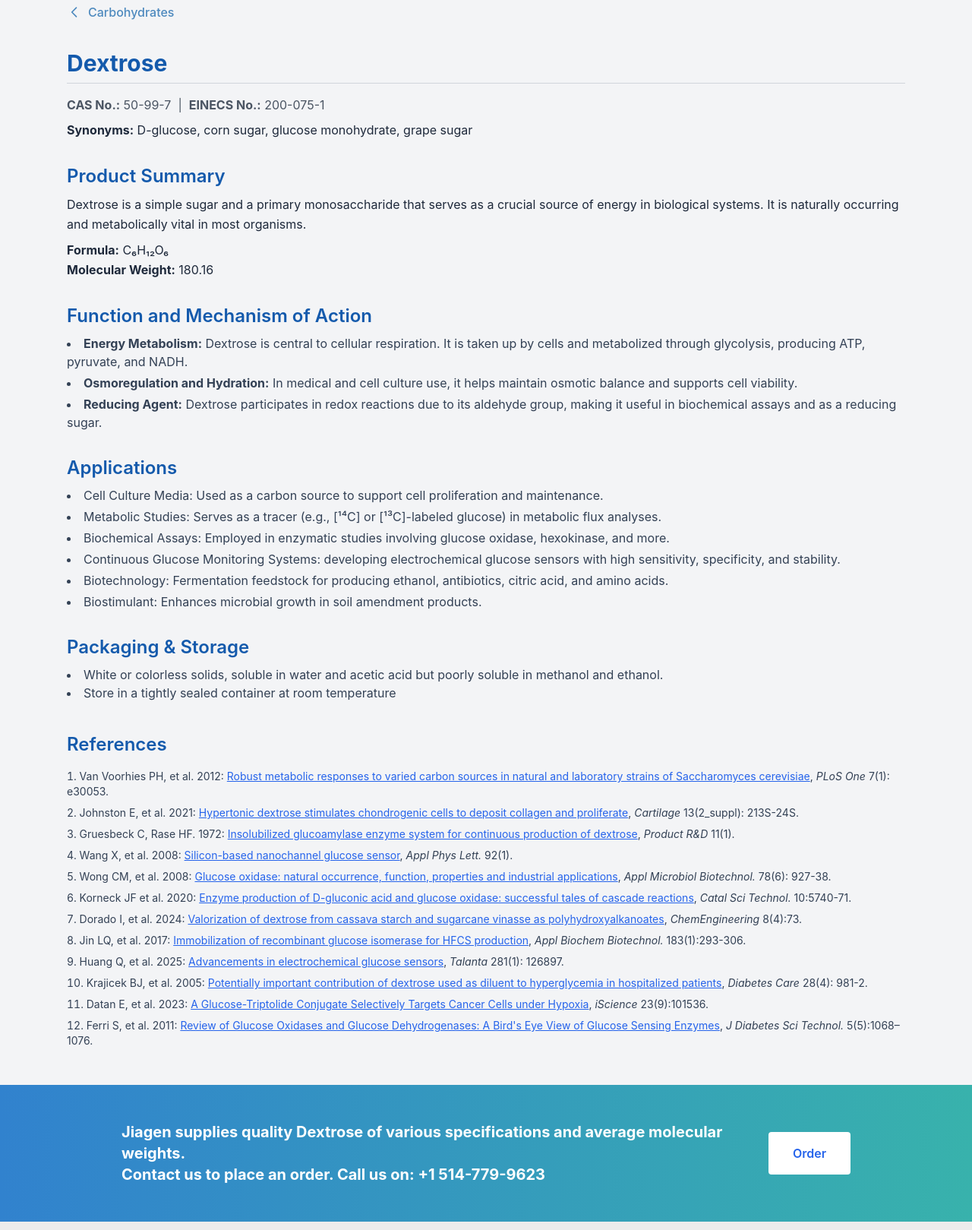
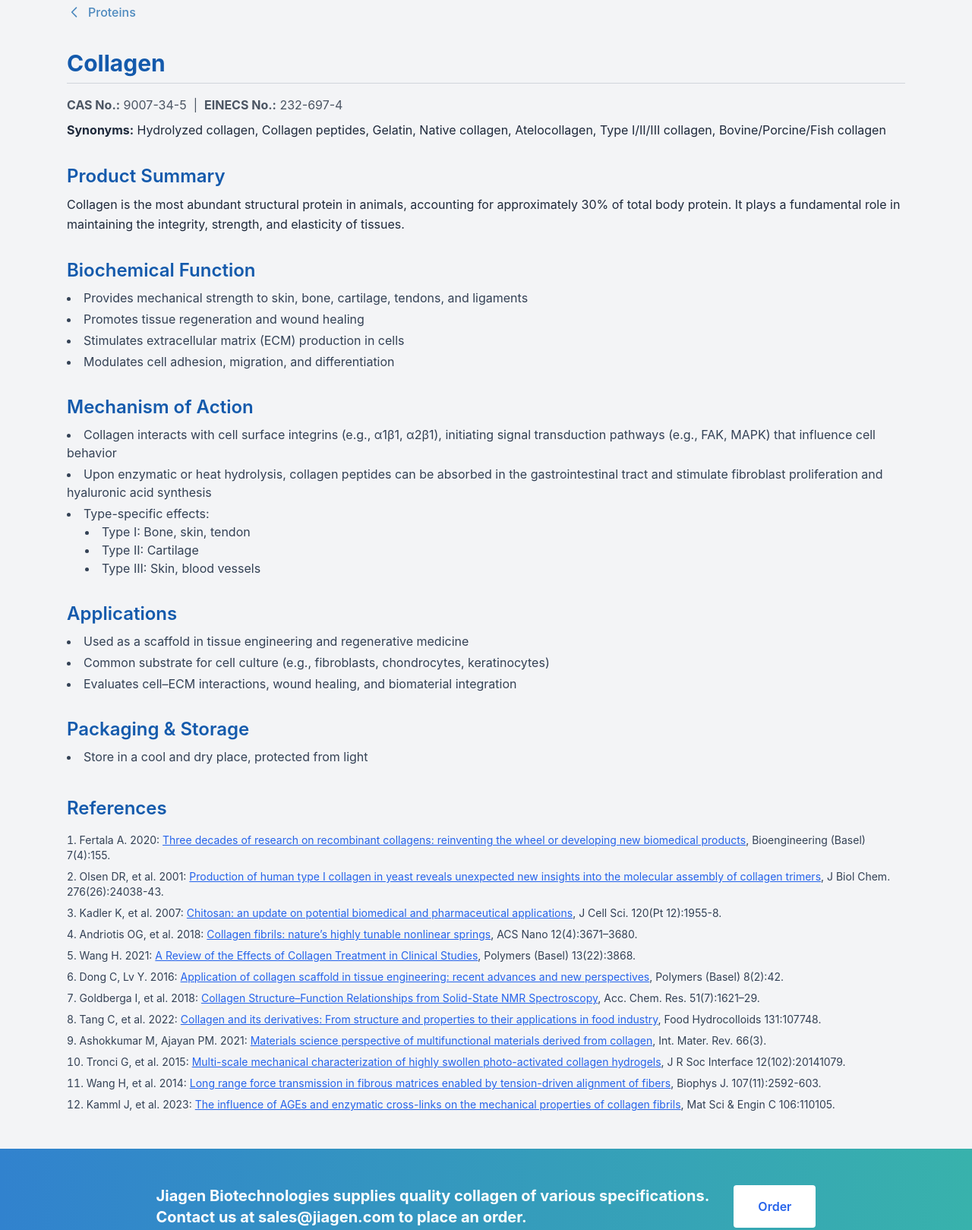
Before and after one commit to lixjiajia/jiagen, a website: page products/proteins/collagen.html in a window 1280 px wide. Shown: the part 161-1780 px from the top of the page at 76% size. Drawn offline with nearby package versions, Linux system fonts and the light colour scheme.

Commit message:
remove about us, modify contact banner, add collagen

```diff
--- a/products/proteins/collagen.html
+++ b/products/proteins/collagen.html
@@ -60,7 +60,6 @@
             <!-- Other links -->
             <li><a href="../../technology.html" class="block py-2 text-slate-800 hover:text-slate-900">TECHNOLOGY SERVICES</a></li>
             <li><a href="../../order.html" class="block py-2 text-slate-800 hover:text-slate-900">ORDER</a></li>
-            <li><a href="../../aboutus.html" class="block py-2 text-slate-800 hover:text-slate-900">ABOUT US</a></li>
         </ul>
         </div>
     </div>
@@ -100,7 +99,6 @@
 
           <li class="p-4 lg:px-8"><a class="text-slate-800 hover:text-slate-900" href="../../technology.html">TECHNOLOGY SERVICES</a></li>
           <li class="p-4 lg:px-8"><a class="text-slate-800 hover:text-slate-900" href="../../order.html">ORDER</a></li>
-          <li class="p-4 lg:px-8"><a class="text-slate-800 hover:text-slate-900" href="../../aboutus.html">ABOUT US</a></li>
         </ul>
         <div class="flex items-center space-x-1">
           <!-- Search -->
@@ -152,78 +150,90 @@
   <!-- Main Content -->
   <main class="max-w-6xl mx-auto px-6 py-12 text-slate-800 font-sans leading-relaxed">
     <div class="mb-8">
-        <a href="carbohydrates.html" class="inline-flex items-center text-productblue hover:text-brandblue font-medium">
+        <a href="proteins.html" class="inline-flex items-center text-productblue hover:text-brandblue font-medium">
           <svg class="w-5 h-5 mr-2" fill="none" stroke="currentColor" stroke-width="2" viewBox="0 0 24 24"
             xmlns="http://www.w3.org/2000/svg">
             <path stroke-linecap="round" stroke-linejoin="round" d="M15 19l-7-7 7-7"></path>
           </svg>
-          Carbohydrates
+          Proteins
         </a>
       </div>
       <section>
-        <h2 class="text-3xl font-bold text-brandblue border-b border-gray-300 pb-2 mb-4">Dextrose</h2>
+        <h2 class="text-3xl font-bold text-brandblue border-b border-gray-300 pb-2 mb-4">Collagen</h2>
         <p class="text-base text-gray-600 mb-2">
-          <strong>CAS No.:</strong> 50-99-7 &nbsp;|&nbsp;
-          <strong>EINECS No.:</strong> 200-075-1
+          <strong>CAS No.:</strong> 9007-34-5 &nbsp;|&nbsp;
+          <strong>EINECS No.:</strong> 232-697-4
         </p>
-        <p class="mb-4"><strong>Synonyms:</strong> D-glucose, corn sugar, glucose monohydrate, grape sugar</p>
+        <p class="mb-4"><strong>Synonyms:</strong> Hydrolyzed collagen, Collagen peptides, Gelatin, Native collagen, Atelocollagen, Type I/II/III collagen, Bovine/Porcine/Fish collagen</p>
       </section>
 
       <section class="mt-8">
         <h3 class="text-2xl font-semibold text-brandblue mb-2">Product Summary</h3>
-        <p>Dextrose is a simple sugar and a primary monosaccharide that serves as a crucial source of energy in biological systems. It is naturally occurring and metabolically vital in most organisms.</p>
-        <p class="mt-2">
-          <strong>Formula:</strong> C₆H₁₂O₆<br>
-          <strong>Molecular Weight:</strong> 180.16
+        <p>
+          Collagen is the most abundant structural protein in animals, accounting for approximately 30% of total body protein.
+          It plays a fundamental role in maintaining the integrity, strength, and elasticity of tissues.
         </p>
       </section>
 
       <section class="mt-8">
-        <h3 class="text-2xl font-semibold text-brandblue mb-2">Function and Mechanism of Action</h3>
+        <h3 class="text-2xl font-semibold text-brandblue mb-2">Biochemical Function</h3>
         <ul class="list-disc list-inside space-y-1 text-base text-slate-700">
-          <li><strong>Energy Metabolism:</strong> Dextrose is central to cellular respiration. It is taken up by cells and metabolized through glycolysis, producing ATP, pyruvate, and NADH.</li>
-          <li><strong>Osmoregulation and Hydration:</strong> In medical and cell culture use, it helps maintain osmotic balance and supports cell viability.</li>
-          <li><strong>Reducing Agent:</strong> Dextrose participates in redox reactions due to its aldehyde group, making it useful in biochemical assays and as a reducing sugar.</li>
+          <li>Provides mechanical strength to skin, bone, cartilage, tendons, and ligaments</li>
+          <li>Promotes tissue regeneration and wound healing</li>
+          <li>Stimulates extracellular matrix (ECM) production in cells</li>
+          <li>Modulates cell adhesion, migration, and differentiation</li>
+        </ul>
+      </section>
+
+      <section class="mt-8">
+        <h3 class="text-2xl font-semibold text-brandblue mb-2">Mechanism of Action</h3>
+        <ul class="list-disc list-inside space-y-1 text-base text-slate-700">
+          <li>Collagen interacts with cell surface integrins (e.g., α1β1, α2β1), initiating signal transduction pathways (e.g., FAK, MAPK) that influence cell behavior</li>
+          <li>Upon enzymatic or heat hydrolysis, collagen peptides can be absorbed in the gastrointestinal tract and stimulate fibroblast proliferation and hyaluronic acid synthesis</li>
+          <li>Type-specific effects:
+            <ul class="list-disc list-inside ml-6">
+              <li>Type I: Bone, skin, tendon</li>
+              <li>Type II: Cartilage</li>
+              <li>Type III: Skin, blood vessels</li>
+            </ul>
+          </li>
         </ul>
       </section>
 
       <section class="mt-8">
         <h3 class="text-2xl font-semibold text-brandblue mb-2">Applications</h3>
         <ul class="list-disc list-inside space-y-1 text-base text-slate-700">
-          <li>Cell Culture Media: Used as a carbon source to support cell proliferation and maintenance.</li>
-          <li>Metabolic Studies: Serves as a tracer (e.g., [¹⁴C] or [¹³C]-labeled glucose) in metabolic flux analyses.</li>
-          <li>Biochemical Assays: Employed in enzymatic studies involving glucose oxidase, hexokinase, and more.</li>
-          <li>Continuous Glucose Monitoring Systems: developing electrochemical glucose sensors with high sensitivity, specificity, and stability.</li>
-          <li>Biotechnology: Fermentation feedstock for producing ethanol, antibiotics, citric acid, and amino acids.</li>
-          <li>Biostimulant: Enhances microbial growth in soil amendment products.</li>
+          <li>Used as a scaffold in tissue engineering and regenerative medicine</li>
+          <li>Common substrate for cell culture (e.g., fibroblasts, chondrocytes, keratinocytes)</li>
+          <li>Evaluates cell–ECM interactions, wound healing, and biomaterial integration</li>
         </ul>
       </section>
 
       <section class="mt-8">
         <h3 class="text-2xl font-semibold text-brandblue mb-2">Packaging & Storage</h3>
-        <ul class="list-disc list-inside text-base text-slate-700">
-          <li>White or colorless solids, soluble in water and acetic acid but poorly soluble in methanol and ethanol.</li>
-          <li>Store in a tightly sealed container at room temperature</li>
+        <ul class="list-disc list-inside space-y-1 text-base text-slate-700">
+          <li>Store in a cool and dry place, protected from light</li>
         </ul>
       </section>
 
       <section class="mt-10">
         <h3 class="text-2xl font-semibold text-brandblue mb-4">References</h3>
         <ol class="list-decimal list-inside space-y-2 text-sm text-slate-700">
-          <li>Van Voorhies PH, et al. 2012: <a href="https://pmc.ncbi.nlm.nih.gov/articles/PMC3253814/?utm_source=chatgpt.com" target="_blank" class="text-blue-600 underline hover:text-blue-800">Robust metabolic responses to varied carbon sources in natural and laboratory strains of Saccharomyces cerevisiae</a>, <em>PLoS One</em> 7(1): e30053.</li>
-          <li>Johnston E, et al. 2021: <a href="https://pubmed.ncbi.nlm.nih.gov/34109827/" target="_blank" class="text-blue-600 underline hover:text-blue-800">Hypertonic dextrose stimulates chondrogenic cells to deposit collagen and proliferate</a>, <em>Cartilage</em> 13(2_suppl): 213S-24S.</li>
-          <li>Gruesbeck C, Rase HF. 1972: <a href="https://pubs.acs.org/doi/10.1021/i360041a013" target="_blank" class="text-blue-600 underline hover:text-blue-800">Insolubilized glucoamylase enzyme system for continuous production of dextrose</a>, <em>Product R&D</em> 11(1).</li>
-          <li>Wang X, et al. 2008: <a href="https://pubs.aip.org/aip/apl/article-abstract/92/1/013903/913798/Silicon-based-nanochannel-glucose-sensor?redirectedFrom=fulltext" target="_blank" class="text-blue-600 underline hover:text-blue-800">Silicon-based nanochannel glucose sensor</a>, <em>Appl Phys Lett.</em> 92(1).</li>
-          <li>Wong CM, et al. 2008: <a href="https://pubmed.ncbi.nlm.nih.gov/18330562/" target="_blank" class="text-blue-600 underline hover:text-blue-800">Glucose oxidase: natural occurrence, function, properties and industrial applications</a>, <em>Appl Microbiol Biotechnol.</em> 78(6): 927-38.</li>
-          <li>Korneck JF et al. 2020: <a href="https://pubs.rsc.org/en/content/articlelanding/2020/cy/d0cy00819b" target="_blank" class="text-blue-600 underline hover:text-blue-800">Enzyme production of D-gluconic acid and glucose oxidase: successful tales of cascade reactions</a>, <em>Catal Sci Technol.</em> 10:5740-71.</li>
-          <li>Dorado I, et al. 2024: <a href="https://www.mdpi.com/2305-7084/8/4/73" target="_blank" class="text-blue-600 underline hover:text-blue-800">Valorization of dextrose from cassava starch and sugarcane vinasse as polyhydroxyalkanoates</a>, <em>ChemEngineering</em> 8(4):73.</li>
-          <li>Jin LQ, et al. 2017: <a href="https://pubmed.ncbi.nlm.nih.gov/28285356/" target="_blank" class="text-blue-600 underline hover:text-blue-800">Immobilization of recombinant glucose isomerase for HFCS production</a>, <em>Appl Biochem Biotechnol.</em> 183(1):293-306.</li>
-          <li>Huang Q, et al. 2025: <a href="https://www.sciencedirect.com/science/article/abs/pii/S0039914024012761?utm_source=chatgpt.com" target="_blank" class="text-blue-600 underline hover:text-blue-800">Advancements in electrochemical glucose sensors</a>, <em>Talanta</em> 281(1): 126897.</li>
-          <li>Krajicek BJ, et al. 2005: <a href="https://diabetesjournals.org/care/article/28/4/981/23717/Potentially-Important-Contribution-of-Dextrose" target="_blank" class="text-blue-600 underline hover:text-blue-800">Potentially important contribution of dextrose used as diluent to hyperglycemia in hospitalized patients</a>, <em>Diabetes Care</em> 28(4): 981-2.</li>
-          <li>Datan E, et al. 2023: <a href="https://pubmed.ncbi.nlm.nih.gov/33083765/" target="_blank" class="text-blue-600 underline hover:text-blue-800">A Glucose-Triptolide Conjugate Selectively Targets Cancer Cells under Hypoxia</a>, <em>iScience</em> 23(9):101536.</li>
-          <li>Ferri S, et al. 2011: <a href="https://pmc.ncbi.nlm.nih.gov/articles/PMC3208862/" target="_blank" class="text-blue-600 underline hover:text-blue-800">Review of Glucose Oxidases and Glucose Dehydrogenases: A Bird's Eye View of Glucose Sensing Enzymes</a>, <em>J Diabetes Sci Technol.</em> 5(5):1068–1076.</li>
+          <li>Fertala A. 2020: <a href="https://pubmed.ncbi.nlm.nih.gov/33276472/" target="_blank" class="text-blue-600 underline hover:text-blue-800">Three decades of research on recombinant collagens: reinventing the wheel or developing new biomedical products</a>, Bioengineering (Basel) 7(4):155.</li>
+          <li>Olsen DR, et al. 2001: <a href="https://pubmed.ncbi.nlm.nih.gov/11279215/" target="_blank" class="text-blue-600 underline hover:text-blue-800">Production of human type I collagen in yeast reveals unexpected new insights into the molecular assembly of collagen trimers</a>, J Biol Chem. 276(26):24038-43.</li>
+          <li>Kadler K, et al. 2007: <a href="https://pubmed.ncbi.nlm.nih.gov/17550969/" target="_blank" class="text-blue-600 underline hover:text-blue-800">Chitosan: an update on potential biomedical and pharmaceutical applications</a>, J Cell Sci. 120(Pt 12):1955-8.</li>
+          <li>Andriotis OG, et al. 2018: <a href="https://pubs.acs.org/doi/10.1021/acsnano.8b00837?utm_source=chatgpt.com" target="_blank" class="text-blue-600 underline hover:text-blue-800">Collagen fibrils: nature’s highly tunable nonlinear springs</a>, ACS Nano 12(4):3671–3680.</li>
+          <li>Wang H. 2021: <a href="https://pmc.ncbi.nlm.nih.gov/articles/PMC8620403/" target="_blank" class="text-blue-600 underline hover:text-blue-800">A Review of the Effects of Collagen Treatment in Clinical Studies</a>, Polymers (Basel) 13(22):3868.</li>
+          <li>Dong C, Lv Y. 2016: <a href="https://pmc.ncbi.nlm.nih.gov/articles/PMC6432532/" target="_blank" class="text-blue-600 underline hover:text-blue-800">Application of collagen scaffold in tissue engineering: recent advances and new perspectives</a>, Polymers (Basel) 8(2):42.</li>
+          <li>Goldberga I, et al. 2018: <a href="https://pubs.acs.org/doi/10.1021/acs.accounts.8b00092?utm_source=chatgpt.com" target="_blank" class="text-blue-600 underline hover:text-blue-800">Collagen Structure–Function Relationships from Solid-State NMR Spectroscopy</a>, Acc. Chem. Res. 51(7):1621–29.</li>
+          <li>Tang C, et al. 2022: <a href="https://www.sciencedirect.com/science/article/abs/pii/S0268005X22002685" target="_blank" class="text-blue-600 underline hover:text-blue-800">Collagen and its derivatives: From structure and properties to their applications in food industry</a>, Food Hydrocolloids 131:107748.</li>
+          <li>Ashokkumar M, Ajayan PM. 2021: <a href="https://journals.sagepub.com/doi/abs/10.1080/09506608.2020.1750807" target="_blank" class="text-blue-600 underline hover:text-blue-800">Materials science perspective of multifunctional materials derived from collagen</a>, Int. Mater. Rev. 66(3).</li>
+          <li>Tronci G, et al. 2015: <a href="https://pubmed.ncbi.nlm.nih.gov/25411409/" target="_blank" class="text-blue-600 underline hover:text-blue-800">Multi-scale mechanical characterization of highly swollen photo-activated collagen hydrogels</a>, J R Soc Interface 12(102):20141079.</li>
+          <li>Wang H, et al. 2014: <a href="https://pubmed.ncbi.nlm.nih.gov/25468338/" target="_blank" class="text-blue-600 underline hover:text-blue-800">Long range force transmission in fibrous matrices enabled by tension-driven alignment of fibers</a>, Biophys J. 107(11):2592-603.</li>
+          <li>Kamml J, et al. 2023: <a href="https://www.sciencedirect.com/science/article/pii/S1751616123002230" target="_blank" class="text-blue-600 underline hover:text-blue-800">The influence of AGEs and enzymatic cross-links on the mechanical properties of collagen fibrils</a>, Mat Sci & Engin C 106:110105.</li>
         </ol>
       </section>
+
 
   </main>
 
@@ -233,8 +243,7 @@
   <section
   class="relative bg-blue-teal-gradient px-4 sm:px-8 lg:px-16 xl:px-40 2xl:px-64 py-12 text-center md:text-left">
   <div class="md:flex md:items-center md:justify-center">
-    <h2 class="text-xl font-bold text-white">Jiagen supplies quality Dextrose of various specifications and average molecular weights. <br>Contact us to place an order. <br class="block md:hidden">Call us on: +1
-      514-779-9623</h2>
+    <h2 class="text-xl font-bold text-white">Jiagen Biotechnologies supplies quality collagen of various specifications. <br>Contact us at <a href="mailto:sales@jiagen.com">sales@jiagen.com</a> to place an order.</h2>
     <a href="../../order.html"
       class="px-8 py-4 bg-white text-blue-600 rounded inline-block font-semibold md:ml-8 mt-4 md:mt-0
       hover:bg-teal-500 hover:text-white transition-colors duration-300">Order</a>
```
Also changed, not shown: index.html (+2 -2 lines), order.html (+0 -2 lines), products/antibodies/antibodies.html (+1 -4 lines), products/carbohydrates/beta-glucans.html (+2 -4 lines), products/carbohydrates/carbohydrates.html (+1 -4 lines), products/carbohydrates/dextran.html (+2 -4 lines), products/carbohydrates/dextrose.html (+2 -4 lines), products/carbohydrates/glucosamine-hydrochloride.html (+2 -4 lines), products/carbohydrates/glucosamine-sulfate-potassium.html (+2 -4 lines), products/carbohydrates/glucosamine-sulfate-sodium.html (+2 -4 lines), products/coenzymes/coenzymes.html (+1 -4 lines), products/enzymes/beta-glucanase.html (+2 -4 lines), products/enzymes/bromelain.html (+2 -4 lines), products/enzymes/enzymes.html (+1 -4 lines), 4 more files.
